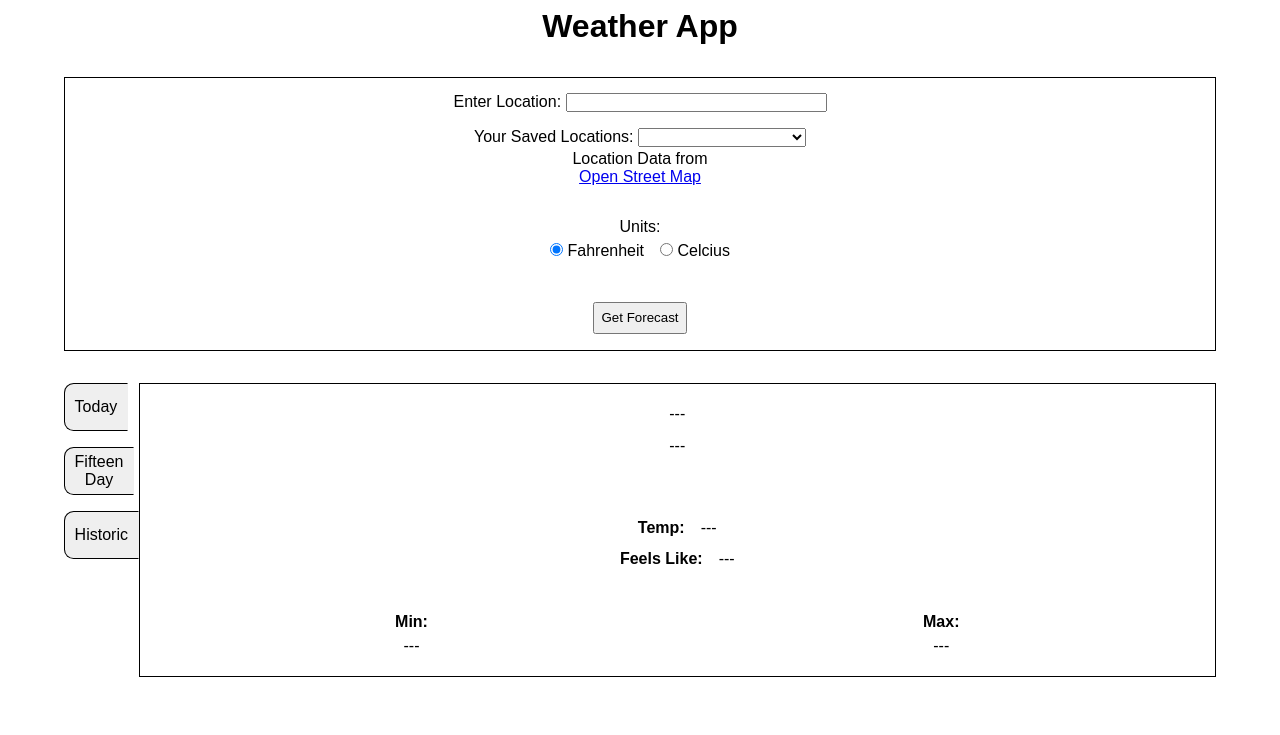
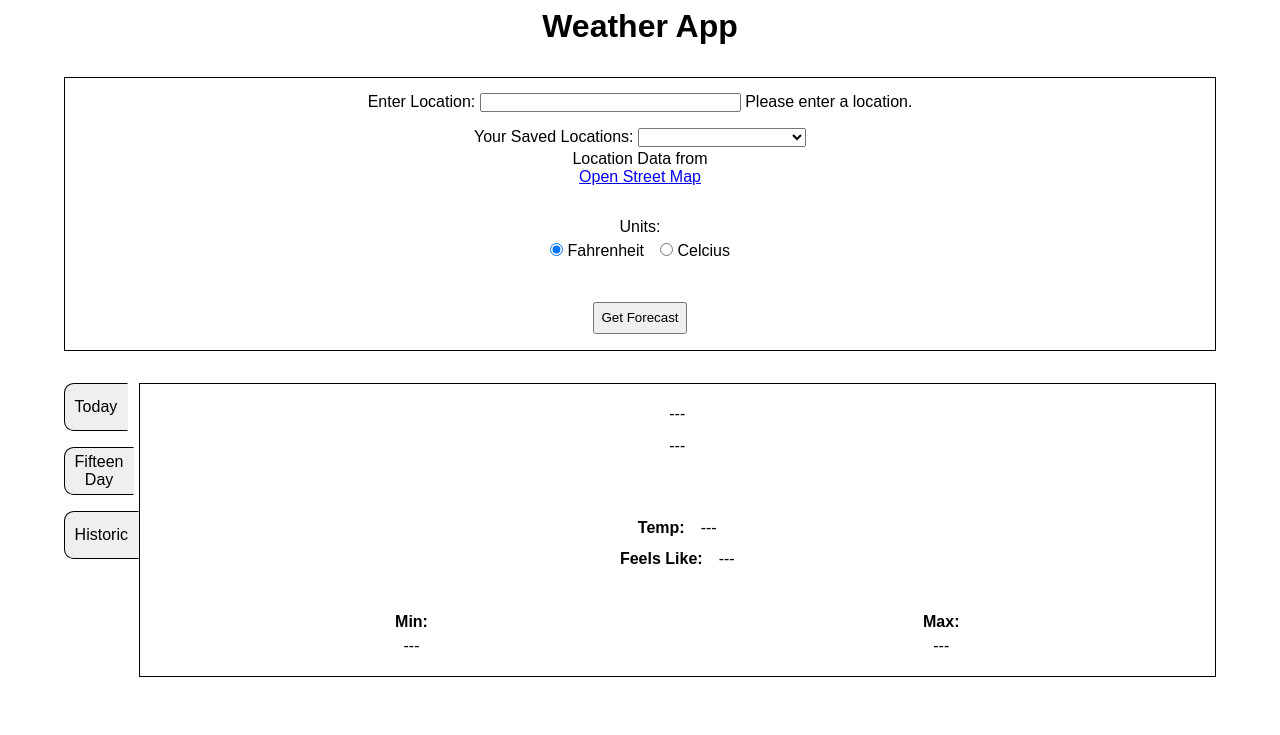
Before and after one commit to jguneratne/weather-app, a website built with webpack: page src/views/index.html in a window 1280 px wide. Shown: the top 735 px of the page. Built offline with nearby package versions, Linux system fonts and the light colour scheme; files whose address does not match are found by name.

Commit message:
Add error message for form validation

```diff
--- a/src/views/index.html
+++ b/src/views/index.html
@@ -30,6 +30,7 @@
                 size="30"
                 autocomplete="off"
               />
+              <span class="input-error">Please enter a location.</span>
             </div>
 
             <div class="form-line loc-dropdown-div">
```
